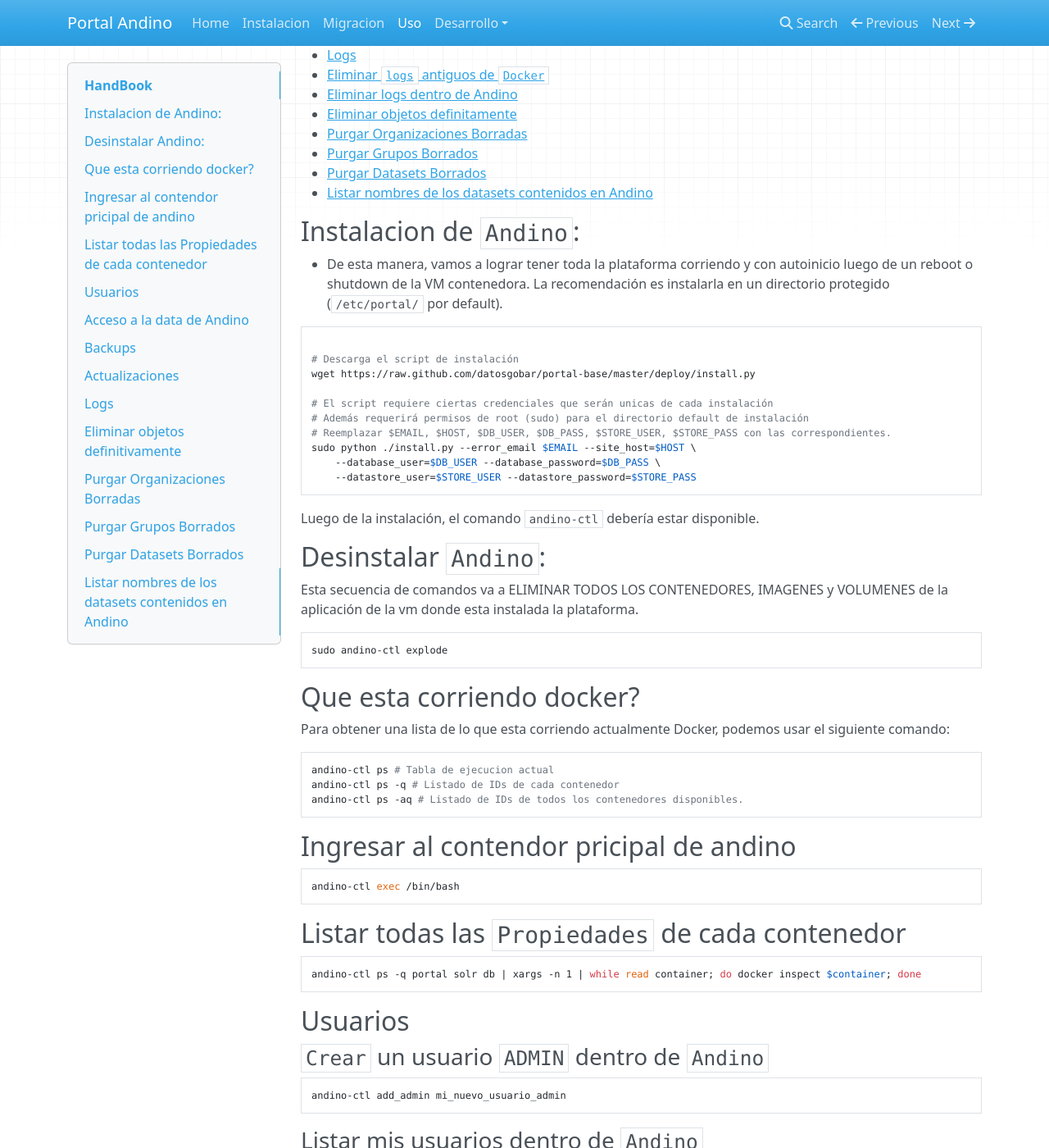
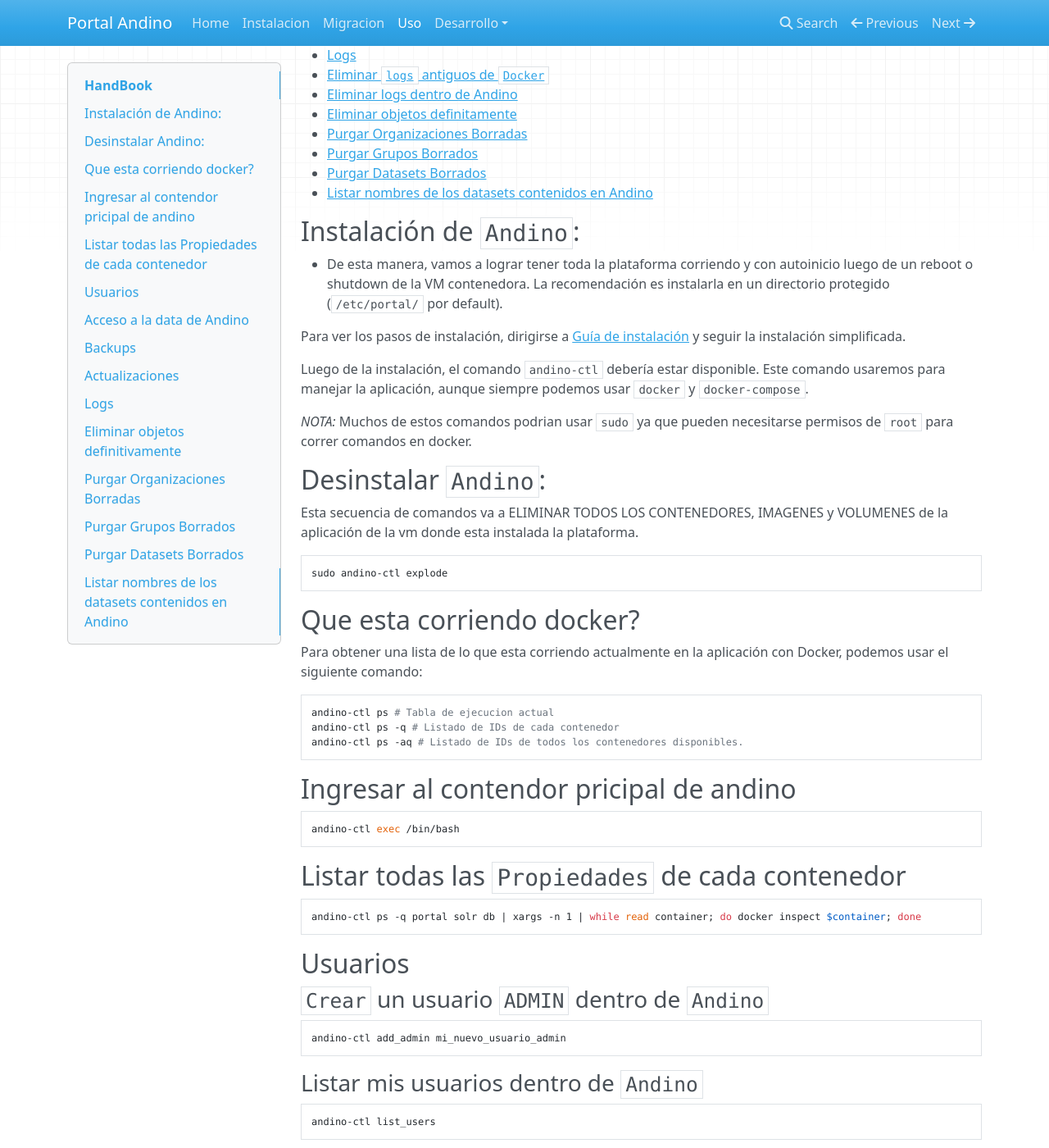
Before and after one commit to datosgobar/portal-andino, an MkDocs documentation site: the page built from docs/setup/usage.md, in a window 1280 px wide and 1400 px high, scrolled down 656 px. Shown: the whole window at 82% size. Built offline with MkDocs 1.6.1, drawn with Linux system fonts in a browser that asks for light colours; nearby versions of some CDN libraries; old or Windows-style settings are respelled for this version of MkDocs; some of the changed text lies outside the part shown.

Commit message:
Actualizo la guia de uso

````diff
--- a/docs/setup/usage.md
+++ b/docs/setup/usage.md
@@ -37,24 +37,17 @@
 <!-- /MarkdownTOC -->
 
 
-## Instalacion de `Andino`:
+## Instalación de `Andino`:
 
-- De esta manera, vamos a lograr tener toda la plataforma corriendo y con autoinicio luego de un reboot o shutdown de la VM contenedora. La recomendación es instalarla en un directorio protegido (`/etc/portal/` por default).
+- De esta manera, vamos a lograr tener toda la plataforma corriendo y con autoinicio luego de un reboot o shutdown de la VM contenedora.
+La recomendación es instalarla en un directorio protegido (`/etc/portal/` por default).
 
-```bash
-
-# Descarga el script de instalación
-wget https://raw.github.com/datosgobar/portal-base/master/deploy/install.py
-
-# El script requiere ciertas credenciales que serán unicas de cada instalación
-# Además requerirá permisos de root (sudo) para el directorio default de instalación
-# Reemplazar $EMAIL, $HOST, $DB_USER, $DB_PASS, $STORE_USER, $STORE_PASS con las correspondientes.
-sudo python ./install.py --error_email $EMAIL --site_host=$HOST \
-    --database_user=$DB_USER --database_password=$DB_PASS \
-    --datastore_user=$STORE_USER --datastore_password=$STORE_PASS
-```
+Para ver los pasos de instalación, dirigirse a [Guía de instalación](setup/install.md) y seguir la instalación simplificada.
 
 Luego de la instalación, el comando `andino-ctl` debería estar disponible.
+Este comando usaremos para manejar la aplicación, aunque siempre podemos usar `docker` y `docker-compose`.
+
+*NOTA:* Muchos de estos comandos podrian usar `sudo` ya que pueden necesitarse permisos de `root` para correr comandos en docker.
 
 ## Desinstalar `Andino`:
 
@@ -66,7 +59,7 @@
 
 ## Que esta corriendo docker?
 
-Para obtener una lista de lo que esta corriendo actualmente Docker, podemos usar el siguiente comando:
+Para obtener una lista de lo que esta corriendo actualmente en la aplicación con Docker, podemos usar el siguiente comando:
 
     andino-ctl ps # Tabla de ejecucion actual
     andino-ctl ps -q # Listado de IDs de cada contenedor
@@ -121,20 +114,20 @@
 
 ### Encontrar los `volumenes` de mi andino dentro de mi `FS`
 
-    docker-compose -f /etc/portal/latest.yml ps -q andino solr db | xargs -n 1 | while read container; do docker inspect -f ' {{.Name}}: {{range .Mounts}}{{.Source}}: {{.Destination}}  {{end}} ' $container; done
+    andino-ctl find_volumes
 
 
 ### Ver los `IPs` de mis contenedores
 
-    docker-compose -f /etc/portal/latest.yml ps -q andino solr db | xargs -n 1 | while read container; do docker inspect -f '{{.Name}}: {{range .NetworkSettings.Networks}}{{.IPAddress}}{{end}}' $container; done
+    andino-ctl show_ips
 
 ### Ver las `variables de entorno` que tienen mis contenedores
 
-    docker-compose -f /etc/portal/latest.yml ps -q andino solr db | xargs -n 1 | while read container; do docker inspect -f '{{range $index, $value := .Config.Env}}export {{$value}}{{println}}{{end}}' $container; done
+    andino-ctl show_envs
 
 ### Acceder con `psql` a las `DB de andino`
 
-    docker-compose -f dev.yml exec db psql -U postgres
+    andino-ctl exec_db
     # psql \c ckan db default CKAN
     # psql \c datastore_default db datastore CKAN
 
````
Also changed, not shown: other parts of docs/setup/usage.md (+1 -1 lines).
